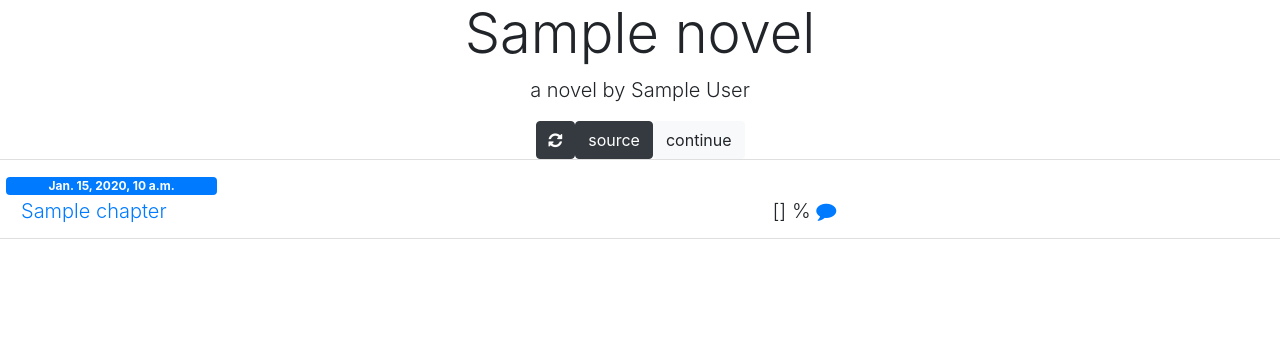
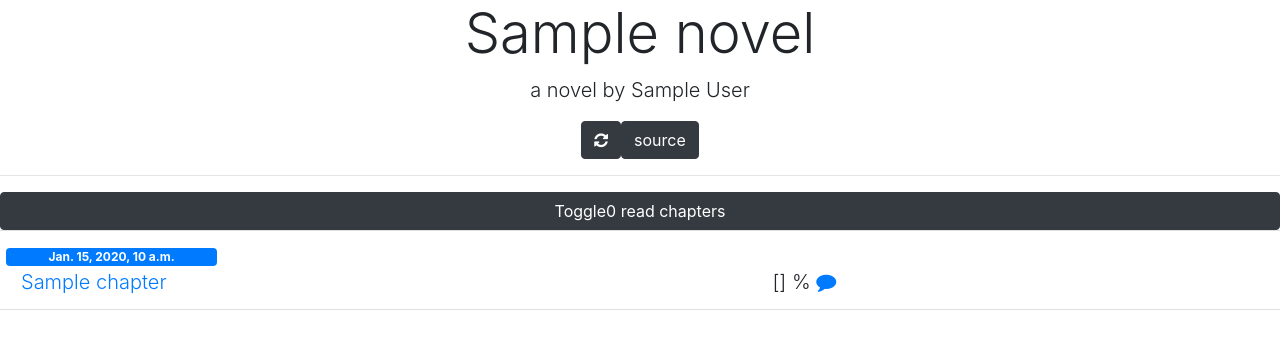
Before and after one commit to wohlben/novels, a Django app: template novels/templates/novels/details/novel.html in a window 1280 px wide. Shown: the part 56-405 px from the top of the page. Run offline with Django 3.2, Linux system fonts and the light colour scheme; the template is opened without the code that fills it: most values are stand-ins (such as "Sample title", 1, 10 or a date in 2020); parts of the project's set-up code (start-up, migrations or seed data) failed here and were passed over; some libraries are stand-ins or nearby versions.

Commit message:
added js to show/hide read chapters (default hidden)

```diff
--- a/novels/templates/novels/details/novel.html
+++ b/novels/templates/novels/details/novel.html
@@ -1,7 +1,7 @@
 {% extends "base.html" %}
 {% load values %}
 {% load divide %}
-
+{% block title %}{{ novel.title }}{% endblock %}
 {% block content %}
 <h1 class="display-4 novel-title text-center">{{ novel.title }}</h1>
 {% if novel.author %}
@@ -15,15 +15,19 @@
         ic-trigger-on="load"></span>
     <button class="btn btn-dark" title="force a refetch on the server" ic-post-to="/api/novels/{{ novel.id }}/requeue/"><i class="fa fa-refresh"></i></button>
     <a class="btn btn-dark" href="{{ novel.url }}">source</a>
-    <button class="btn btn-light"
-            title="jump to last read chapter"
-            onclick="document.getElementById('chapter-{{ last_read_chapter.id }}').scrollIntoView(false)"
-    >continue</button>
-
 </div>
+    <hr />
+    <button id="read-chapters-btn" class="btn btn-dark text-center container-fluid" onclick="$('.read-chapter').toggle()">Toggle</span><span id="read-chapters-count"></span> read chapters</button>
 <ul class="list-group">
   {% for chapter in novel.chapter_set.all reversed %}
-  <li id="chapter-{{ chapter.id }}" class="list-group-item row">
+  <li
+{% if chapter.progress == 100 %}
+    style="display: none"
+    class="chapter list-group-item row read-chapter"
+  {% else %}
+    class="chapter list-group-item row "
+    {% endif %}
+    id="chapter-{{ chapter.id }}">
         <time title="time of publishing or discovered timestamp"
               class="col-sm-12 col-md-3 col-lg-2 col-xl-2 badge badge-primary chapter-published">
             {% firstof chapter.published chapter.discovered %}
@@ -65,9 +69,17 @@
   </li>
   {% endfor %}
 </ul>
-    <script>
+<script>
     $('.popover-dismiss').popover({
-  trigger: 'focus'
-})
+        trigger: 'focus'
+    });
+    function toggle_read_chapters() {
+
+    }
+    var hidden_chapters = $('.read-chapter').length;
+    if(hidden_chapters >= 0) {
+        $('#read-chapters-btn').show();
+        $("#read-chapters-count").text(hidden_chapters);
+    }
     </script>
 {% endblock %}
```
